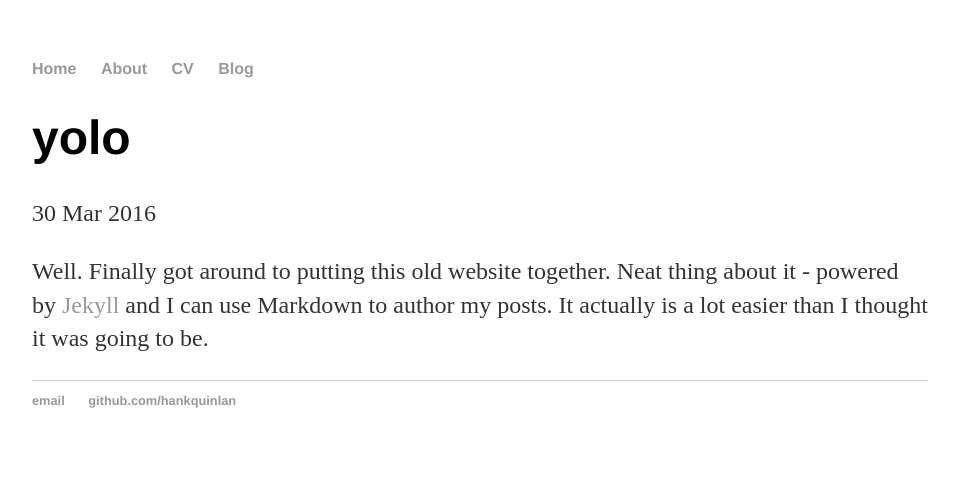
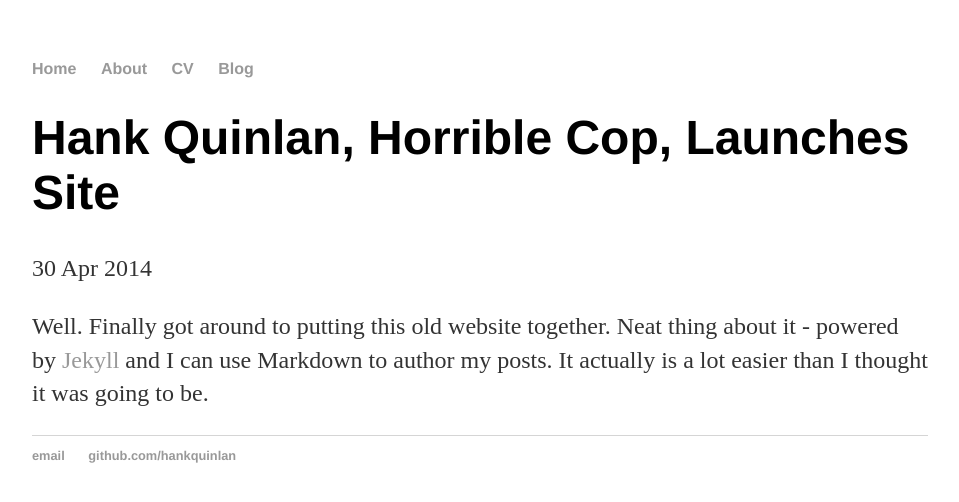
Before and after one commit to Keuwa/Keuwa.github.io, a Jekyll site: the page built from _posts/2014-04-30-hank-quinlan-site-launched.md, in a window 1280 px wide. Shown: the top 502 px of the page, without its empty margins (160-1119 px from the left). Built offline with Jekyll 4.4.1, drawn with Linux system fonts in a browser that asks for light colours.

Commit message:
Blooging

```diff
--- a/_posts/2016-03-30-yolo.md
+++ b/_posts/2014-04-30-hank-quinlan-site-launched.md
@@ -1,7 +1,7 @@
 ---
 layout: post
-title: "yolo"
-date: 2016-03-30
+title: "Hank Quinlan, Horrible Cop, Launches Site"
+date: 2014-04-30
 ---
 
 Well. Finally got around to putting this old website together. Neat thing about it - powered by [Jekyll](http://jekyllrb.com) and I can use Markdown to author my posts. It actually is a lot easier than I thought it was going to be.
```
